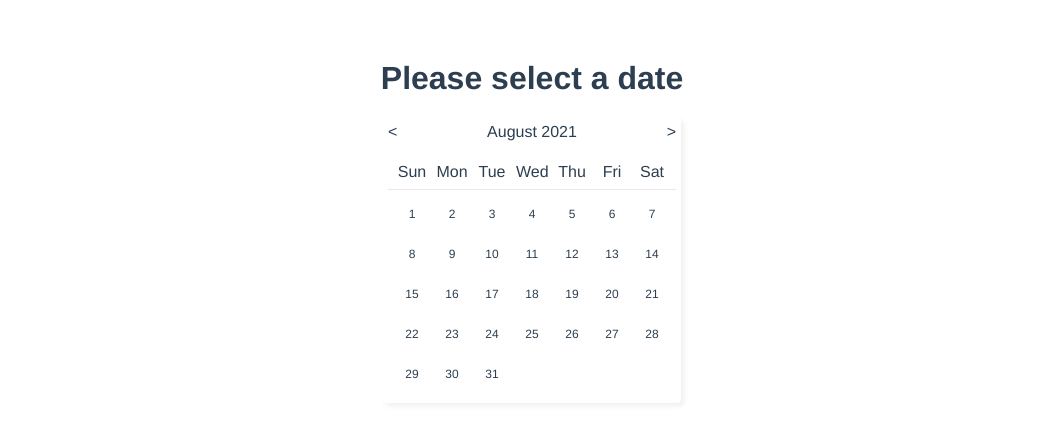
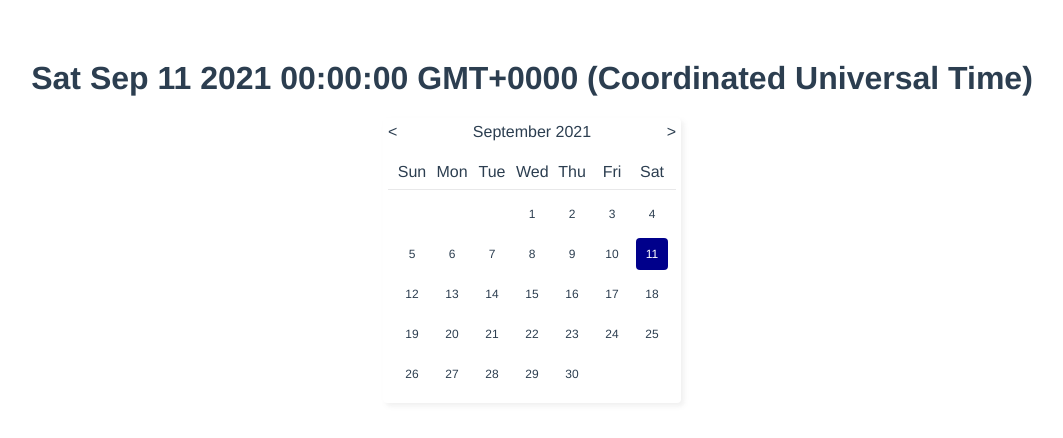
Before and after one commit to RayDabbah/vue3-datepicker, a Vue app: page / in a window 1280 px wide. Shown: the top 438 px of the page, without its empty margins (108-1171 px from the left). Built offline with nearby package versions, Linux system fonts and the light colour scheme.

Commit message:
open to selected date

```diff
--- a/src/App.vue
+++ b/src/App.vue
@@ -16,7 +16,7 @@ import DatePicker from "./components/DatePicker.vue";
 export default defineComponent({
   name: "App",
   setup() {
-    const date = ref();
+    const date = ref(new Date(2021, 8, 11));
 
     const setDate = (newDate) => (date.value = newDate);
 
--- a/src/components/DatePicker.vue
+++ b/src/components/DatePicker.vue
@@ -38,7 +38,7 @@
               @click="() => setDate(date)"
               v-for="date in daysInMonth"
               class="cell selectable"
-              :class="{selected: date.getTime() === value?.getTime()}"
+              :class="{selected: datesEqual(date, value)}"
           >
             <div>{{ date.getDate() }}</div>
           </div>
@@ -54,7 +54,7 @@
 
 <script>
 import {ref, computed} from 'vue';
-import {dow, months, range, sum, roundUpToMultipleOf} from '../utils.js';
+import {dow, months, range, sum, roundUpToMultipleOf, datesEqual} from '../utils.js';
 
 export default {
   name: 'DatePicker',
@@ -66,7 +66,7 @@ export default {
   },
   emits: ['input'],
   setup(props, {emit}) {
-    const openMonthDate = ref(new Date(props.openOnDate.getTime()));
+    const openMonthDate = ref(props.value || new Date(props.openOnDate.getTime()));
 
     const open = ref(false);
 
@@ -123,6 +123,7 @@ export default {
       selectedDate,
       setDate,
       open,
+      datesEqual,
     };
   },
   mounted() {
--- a/src/utils.js
+++ b/src/utils.js
@@ -20,3 +20,7 @@ export const sum = val1 => operator => val2 => {
 }
 
 export const roundUpToMultipleOf = (multiple, num) => Math.ceil(num / multiple) * multiple;
+
+const dateValues = date => [date.getFullYear(), date.getMonth(), date.getDate()]
+
+export const datesEqual = (date1, date2) => dateValues(date1).join('') === dateValues(date2).join('')
```
